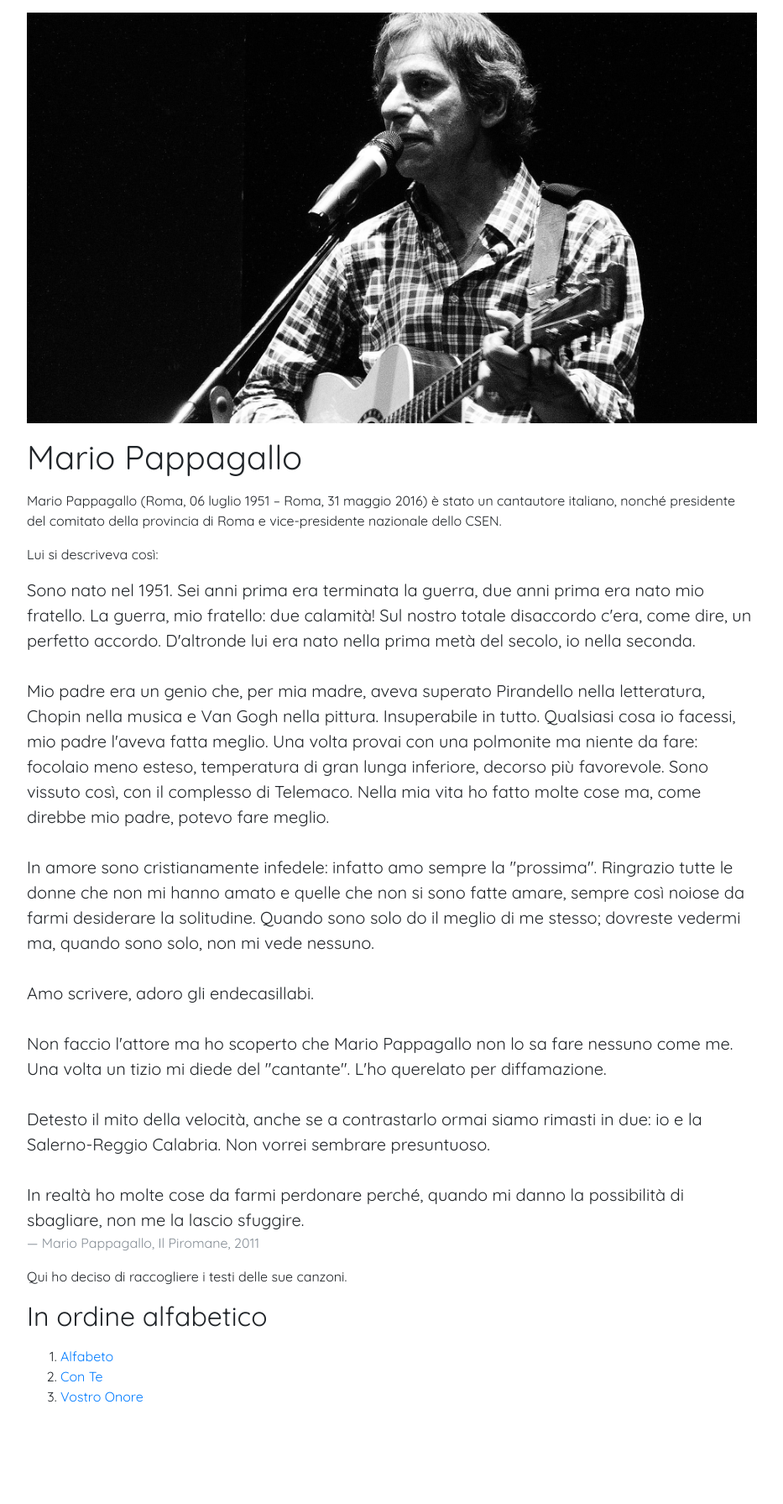
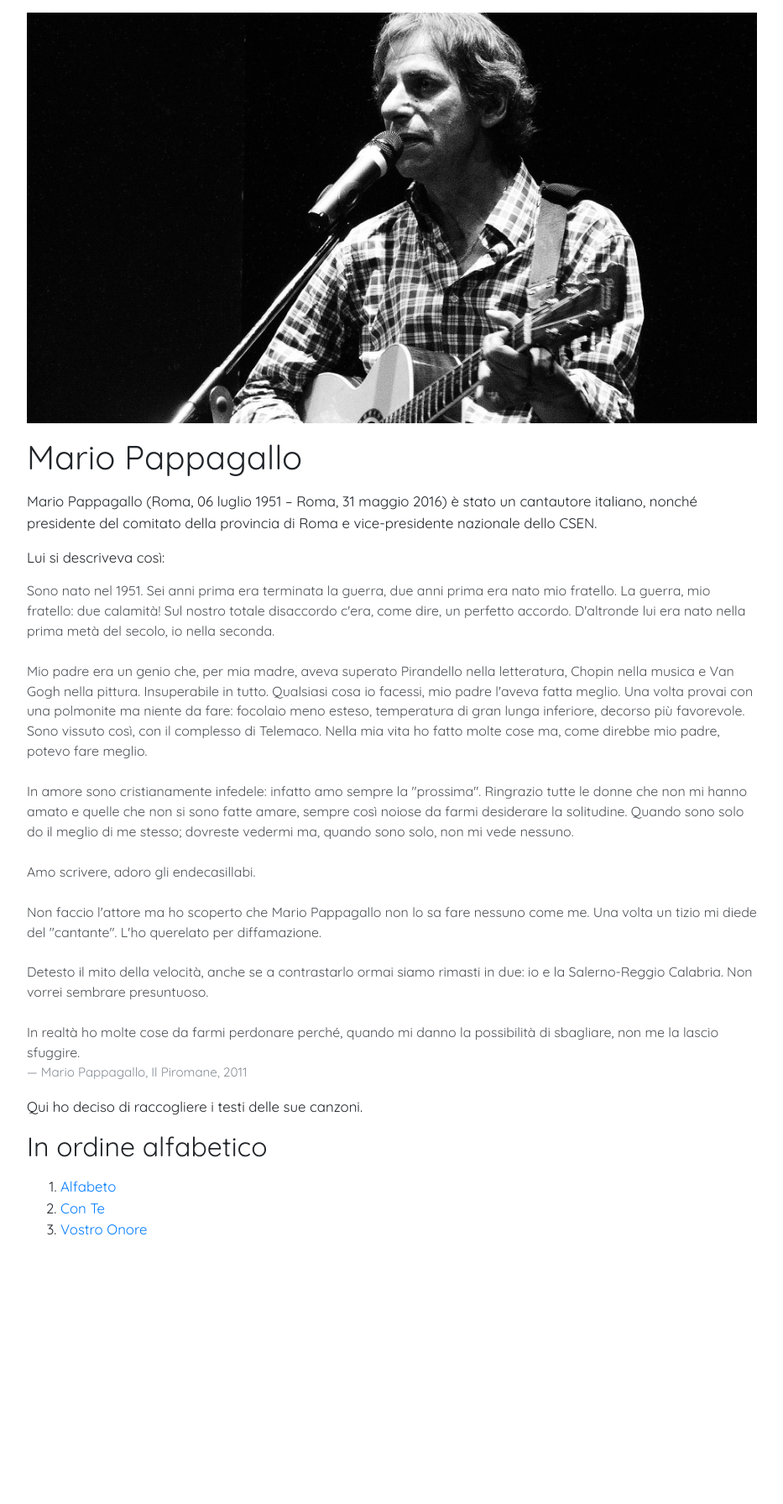
Before and after one commit to alessandrosp/mario-pappagallo, a Jekyll site: the page built from docs/index.html, in a window 1280 px wide. Shown: the whole page at 84% size, without its empty margins (173-1106 px from the left). Built offline with Jekyll 4.4.1, drawn with Linux system fonts in a browser that asks for light colours; nearby versions of some CDN libraries; after the commit the page ends 1592 px from its top, so only the background shows below that.

Commit message:
Update style.css

```diff
--- a/docs/assets/style.css
+++ b/docs/assets/style.css
@@ -2,7 +2,17 @@
   font-family: 'Quicksand', sans-serif;
 }
 
+.blockquote {
+  color: #4e5256;
+  font-size: 95%;
+}
+
+.blockquote-footer {
+  font-size: 95%;
+}
+
 .container {
+  font-size: 105%;
   margin-bottom: 100px;
   max-width: 900px;
   padding-top: 15px;
```
